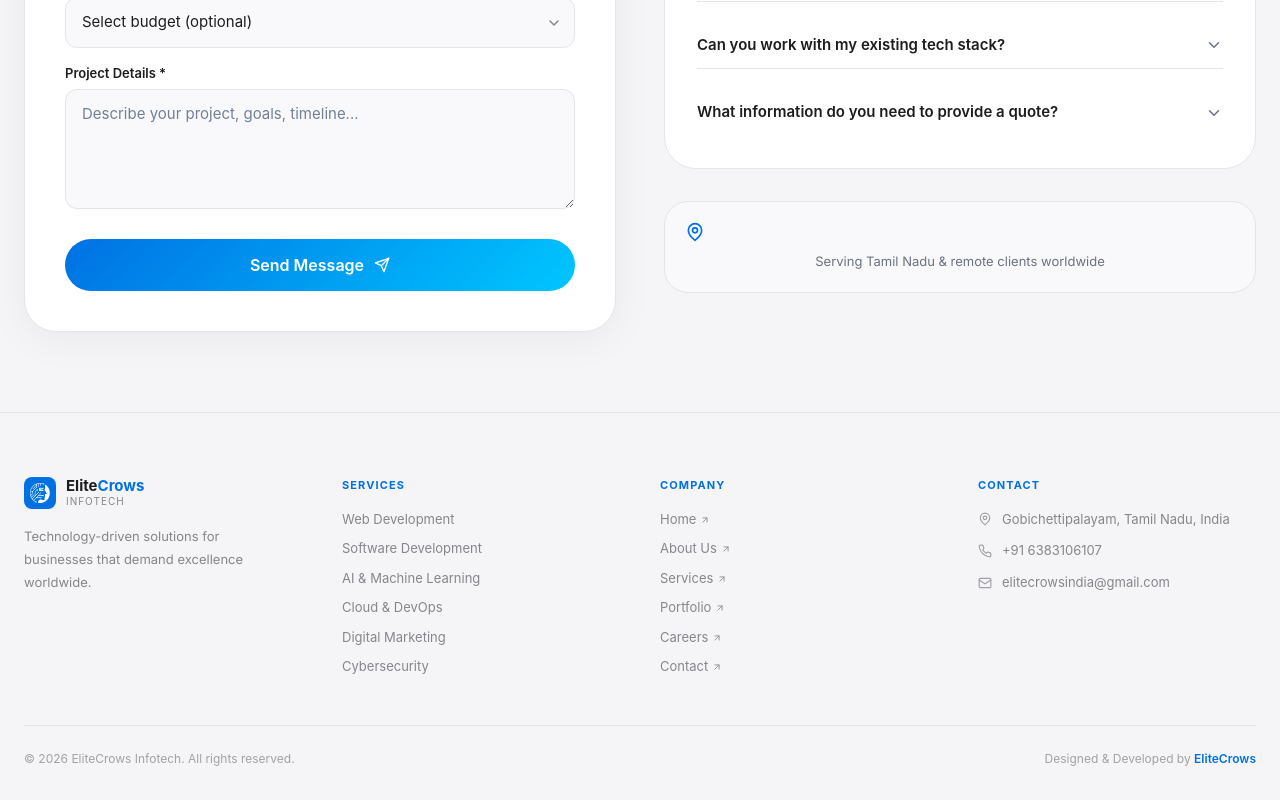
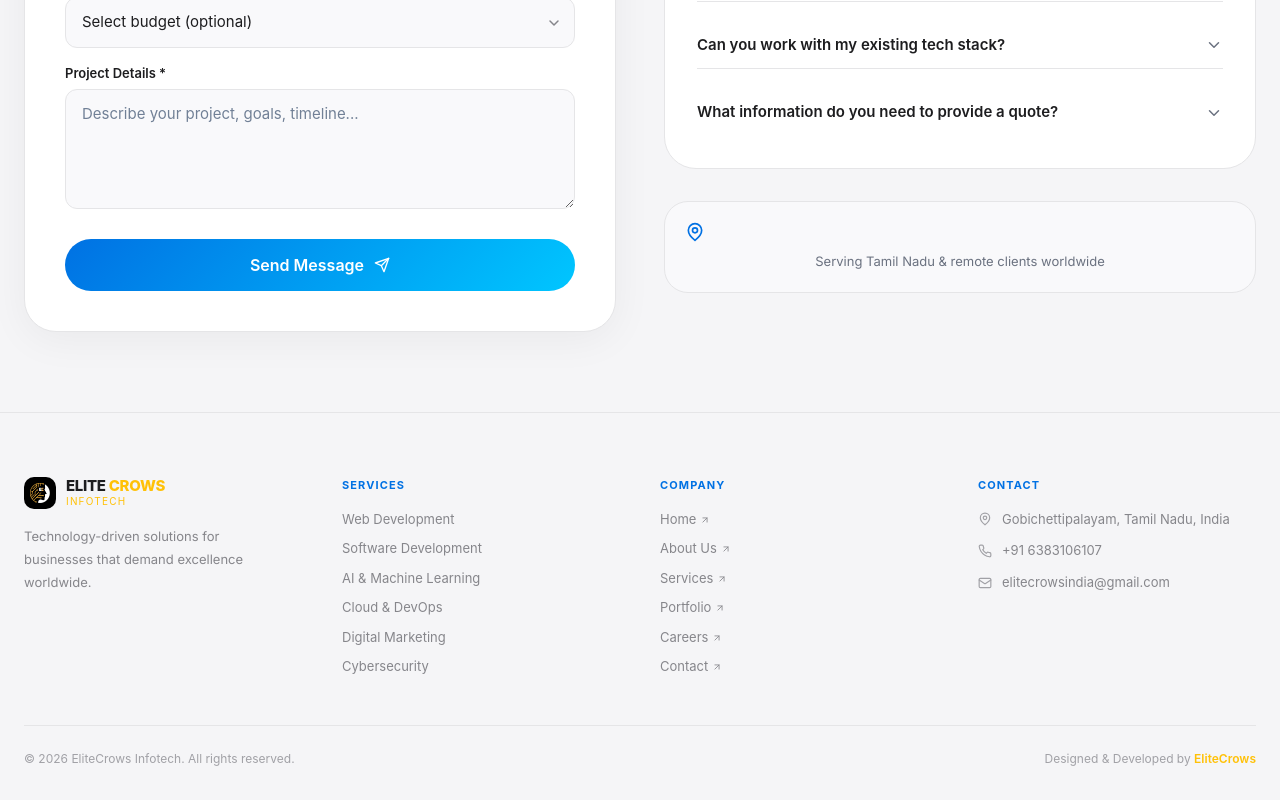
Before and after one commit to iamdharanish/elitecrows, a React (Vite) app: page /contact in a window 1280 px wide. Shown: the part 1656-2456 px from the top of the page. Built offline with nearby package versions, Linux system fonts and the light colour scheme.

Commit message:
Refactor Footer component styles and logo
Updated footer styles to use consistent colors and improved logo display.

```diff
--- a/src/pages/Footer.tsx
+++ b/src/pages/Footer.tsx
@@ -2,6 +2,9 @@ import { Link } from 'react-router-dom'
 import { Mail, Phone, MapPin, ArrowUpRight } from 'lucide-react'
 
 export default function Footer() {
+  const yellow = '#FFC107'   // Consistent yellow from navigation
+  const accentBlue = '#0071E3'
+
   return (
     <footer style={{
       background: '#F5F5F7',
@@ -10,22 +13,43 @@ export default function Footer() {
       <div className="container" style={{ padding: '64px 24px 32px' }}>
         <div style={{ display: 'grid', gridTemplateColumns: 'repeat(auto-fit, minmax(200px, 1fr))', gap: '40px', marginBottom: '48px' }}>
 
-          {/* Brand */}
+          {/* Brand – matches Navigation logo style */}
           <div style={{ display: 'flex', flexDirection: 'column', gap: '16px' }}>
             <Link to="/" style={{ display: 'flex', alignItems: 'center', gap: '10px', textDecoration: 'none' }}>
+              {/* Black background wrapper for logo (identical to nav) */}
               <div style={{
-                width: '32px', height: '32px',
-                background: '#0071E3',
-                borderRadius: '8px',
-                display: 'flex', alignItems: 'center', justifyContent: 'center',
+                background: '#000000',
+                borderRadius: '10px',
+                padding: '4px',
+                display: 'flex',
+                alignItems: 'center',
+                justifyContent: 'center',
+                width: '32px',
+                height: '32px',
               }}>
-                <img src="/eclogo.png" alt="EC" style={{ height: '20px', filter: 'brightness(0) invert(1)' }} />
+                <img
+                  src="/eclogo.png"
+                  alt="EliteCrows logo"
+                  style={{ height: '20px', width: 'auto', display: 'block' }}
+                  onError={(e) => (e.currentTarget.style.display = 'none')}
+                />
               </div>
               <div>
-                <div style={{ fontSize: '15px', fontWeight: 700, color: '#1D1D1F', lineHeight: 1.1 }}>
-                  Elite<span style={{ color: '#0071E3' }}>Crows</span>
+                <div style={{
+                  fontSize: '15px',
+                  fontWeight: 800,
+                  color: '#1D1D1F',
+                  lineHeight: 1.1,
+                  letterSpacing: '-0.02em',
+                }}>
+                  ELITE<span style={{ color: yellow }}> CROWS</span>
                 </div>
-                <div style={{ fontSize: '10px', color: '#86868B', letterSpacing: '0.1em', textTransform: 'uppercase' }}>
+                <div style={{
+                  fontSize: '10px',
+                  color: yellow,                         // Changed from gray to yellow
+                  letterSpacing: '0.12em',
+                  textTransform: 'uppercase',
+                }}>
                   Infotech
                 </div>
               </div>
@@ -35,9 +59,9 @@ export default function Footer() {
             </p>
           </div>
 
-          {/* Services */}
+          {/* Services (unchanged, uses accent blue for headings) */}
           <div>
-            <div style={{ fontSize: '11px', fontWeight: 700, letterSpacing: '0.1em', textTransform: 'uppercase', color: '#0071E3', marginBottom: '16px' }}>
+            <div style={{ fontSize: '11px', fontWeight: 700, letterSpacing: '0.1em', textTransform: 'uppercase', color: accentBlue, marginBottom: '16px' }}>
               Services
             </div>
             <div style={{ display: 'flex', flexDirection: 'column', gap: '10px' }}>
@@ -54,7 +78,7 @@ export default function Footer() {
 
           {/* Company */}
           <div>
-            <div style={{ fontSize: '11px', fontWeight: 700, letterSpacing: '0.1em', textTransform: 'uppercase', color: '#0071E3', marginBottom: '16px' }}>
+            <div style={{ fontSize: '11px', fontWeight: 700, letterSpacing: '0.1em', textTransform: 'uppercase', color: accentBlue, marginBottom: '16px' }}>
               Company
             </div>
             <div style={{ display: 'flex', flexDirection: 'column', gap: '10px' }}>
@@ -64,7 +88,7 @@ export default function Footer() {
                   fontSize: '13px', color: '#86868B', textDecoration: 'none',
                   transition: 'color 0.15s',
                 }}
-                  onMouseEnter={e => (e.currentTarget.style.color = '#0071E3')}
+                  onMouseEnter={e => (e.currentTarget.style.color = accentBlue)}
                   onMouseLeave={e => (e.currentTarget.style.color = '#86868B')}
                 >
                   {label}
@@ -76,7 +100,7 @@ export default function Footer() {
 
           {/* Contact */}
           <div>
-            <div style={{ fontSize: '11px', fontWeight: 700, letterSpacing: '0.1em', textTransform: 'uppercase', color: '#0071E3', marginBottom: '16px' }}>
+            <div style={{ fontSize: '11px', fontWeight: 700, letterSpacing: '0.1em', textTransform: 'uppercase', color: accentBlue, marginBottom: '16px' }}>
               Contact
             </div>
             <div style={{ display: 'flex', flexDirection: 'column', gap: '12px' }}>
@@ -107,7 +131,7 @@ export default function Footer() {
           </span>
           <span style={{ fontSize: '12px', color: '#A1A1A6' }}>
             Designed & Developed by{' '}
-            <span style={{ color: '#0071E3', fontWeight: 600 }}>EliteCrows</span>
+            <span style={{ color: yellow, fontWeight: 600 }}>EliteCrows</span>   {/* Changed from blue to yellow */}
           </span>
         </div>
       </div>
```
